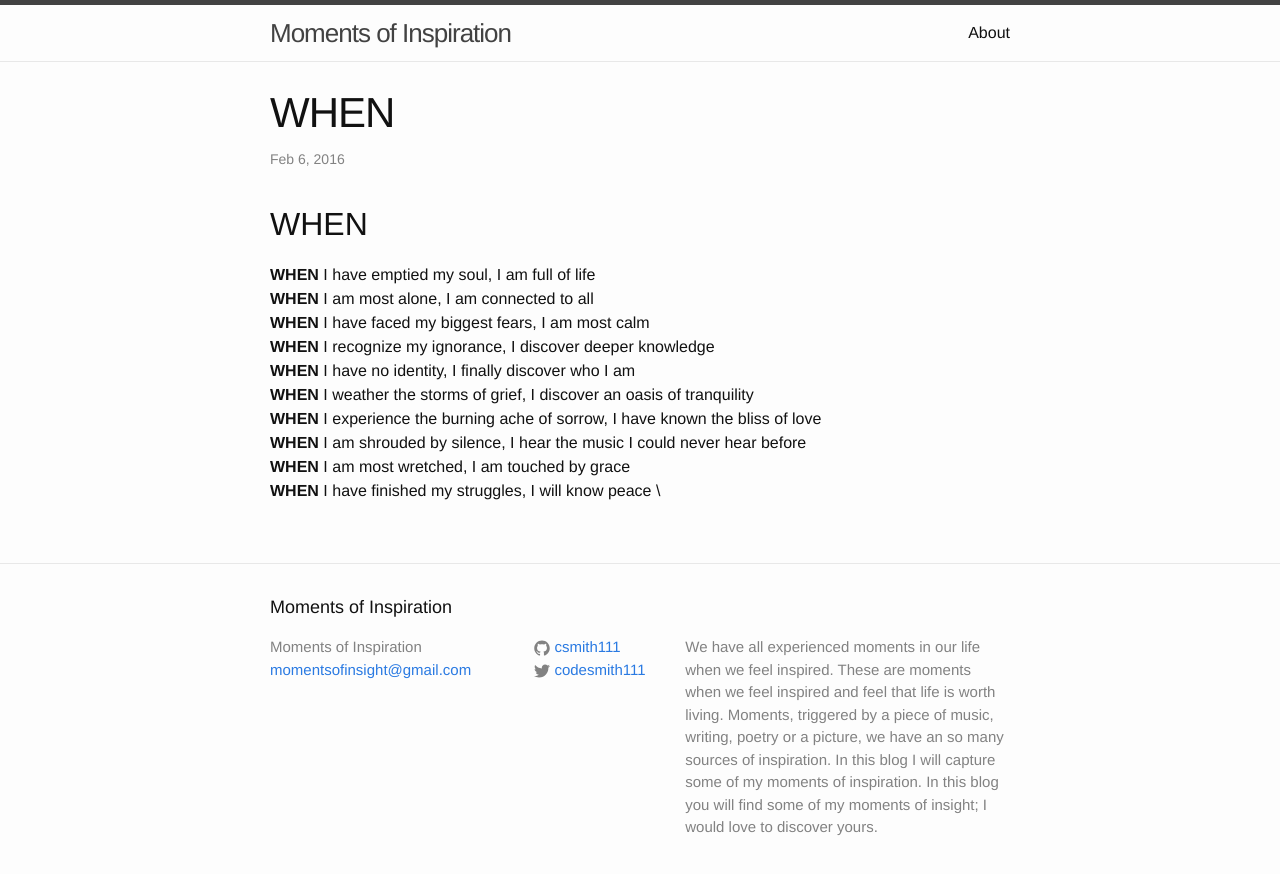
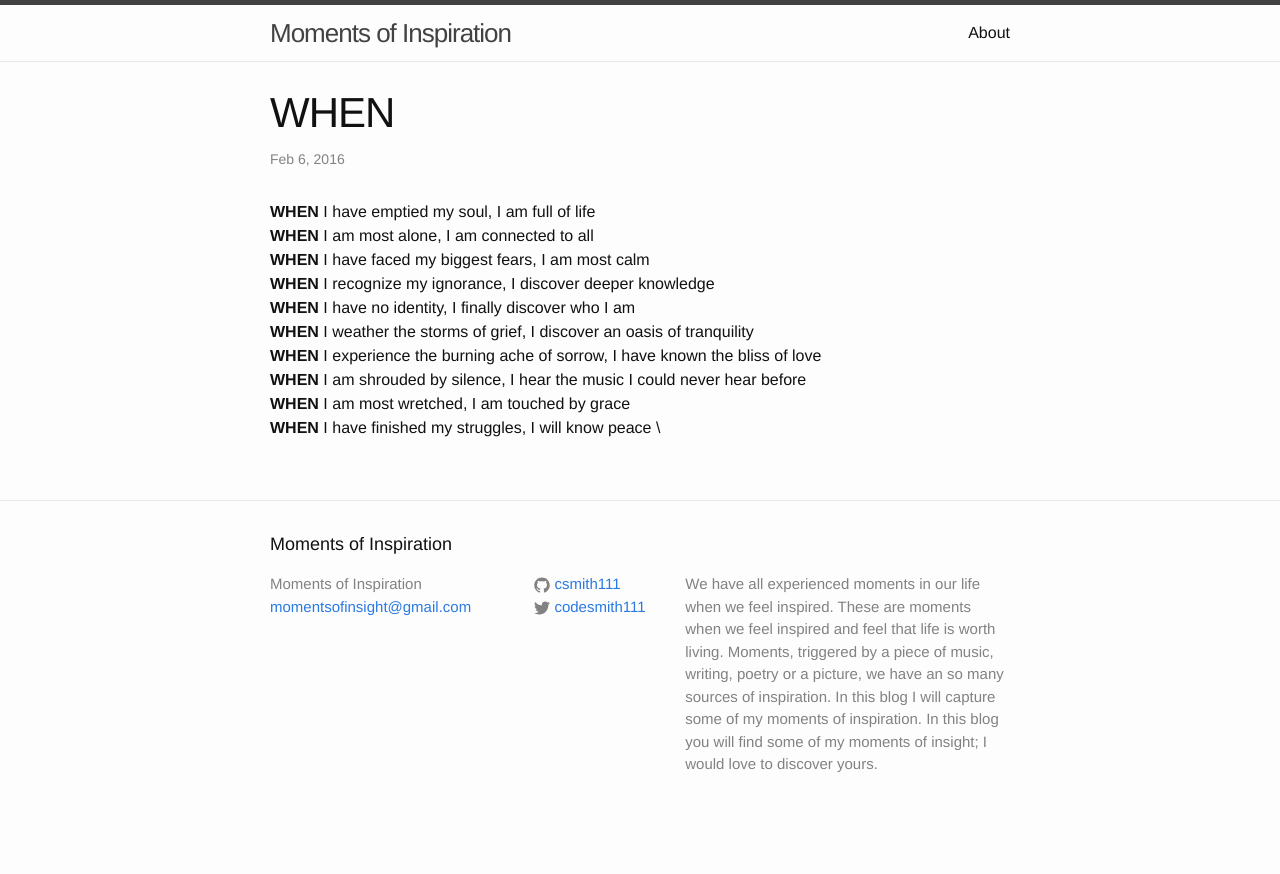
Before and after one commit to csmith111/moments-of-inspiration, a Jekyll site: the page built from _posts/2016-03-19-SecondPost.markdown, in a window 1280 px wide. Shown: the top 874 px of the page. Built offline with Jekyll 4.4.1, drawn with Linux system fonts in a browser that asks for light colours.

Commit message:
first post

```diff
--- a/_posts/2016-03-19-SecondPost.markdown
+++ b/_posts/2016-03-19-SecondPost.markdown
@@ -5,8 +5,6 @@ date:   2016-02-06 13:00:28 -0500
 summary:  A poem that I wrote recently after a long time.
 categories: jekyll update
 ---
-## WHEN
-
 __WHEN__ I have emptied my soul, I am full of life \\
 __WHEN__ I am most alone, I am connected to all \\
 __WHEN__ I have faced my biggest fears, I am most calm \\
```
